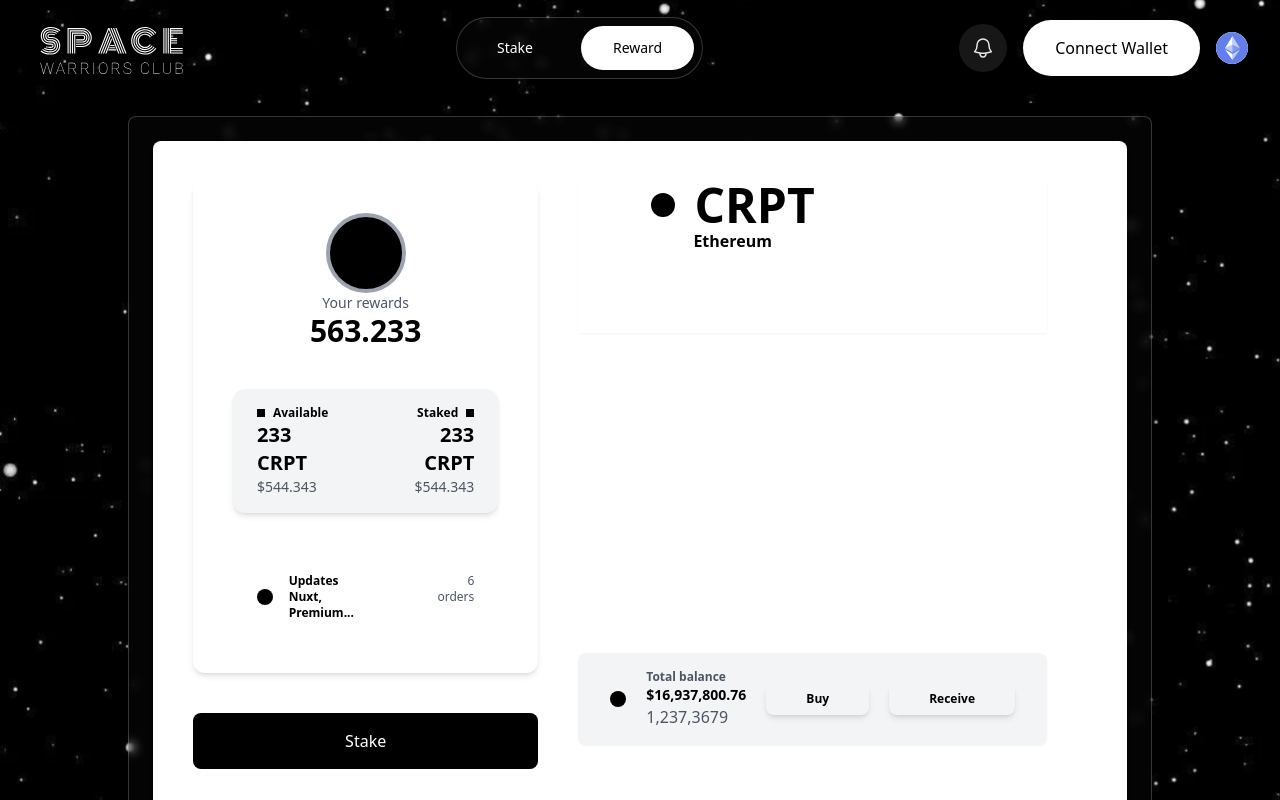
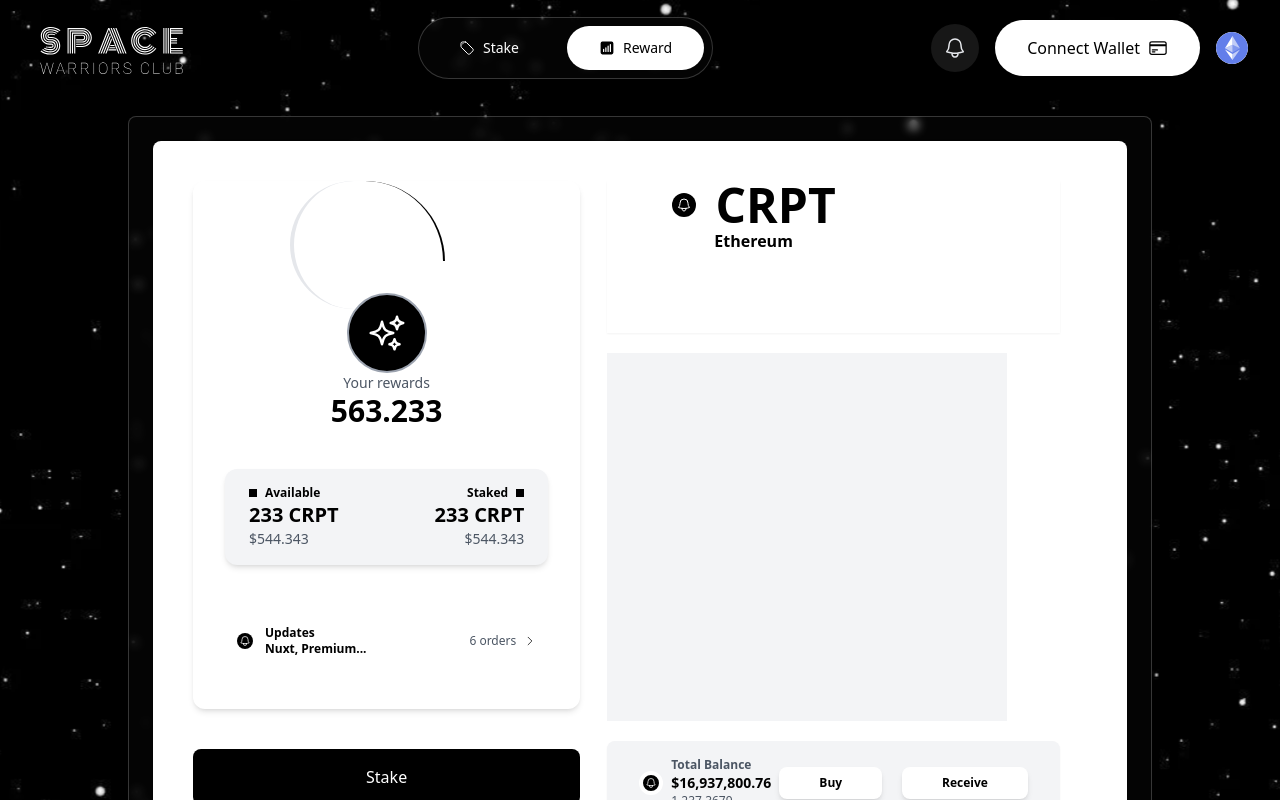
Before and after one commit to omimi-studio/Space, a Next.js app: page /reward in a window 1280 px wide. Shown: the top 800 px of the page. Built offline with nearby package versions, Linux system fonts and the light colour scheme.

Commit message:
[md] reward page update03

```diff
--- a/pages/components/header.tsx
+++ b/pages/components/header.tsx
@@ -16,12 +16,13 @@
 */
 import { Fragment } from "react";
 import { Menu, Popover, Transition } from "@headlessui/react";
-import { Bars3Icon, BellIcon, XMarkIcon } from "@heroicons/react/24/outline";
+import { Bars3Icon, BellIcon, CreditCardIcon, TagIcon, XMarkIcon } from "@heroicons/react/24/outline";
 import avatar from "../../assets/logos/ethereum-eth.svg";
 import logo from "../../assets/logos/logo.svg";
 import Link from "next/link";
 import Image from "next/image";
 import { useRouter } from "next/router";
+import { ChartBarSquareIcon } from "@heroicons/react/20/solid";
 
 const user = {
   name: "Omimi Dev",
@@ -29,8 +30,8 @@ const user = {
   imageUrl: avatar,
 };
 const navigation = [
-  { name: "Stake", href: "/" },
-  { name: "Reward", href: "/reward" },
+  { name: "Stake", href: "/", icon:<TagIcon/> },
+  { name: "Reward", href: "/reward", icon :<ChartBarSquareIcon /> },
 ];
 
 const userNavigation = [
@@ -165,12 +166,13 @@ export default function Header() {
               <Link
                 key={item.name}
                 href={item.href}
-                className={`px-8 py-3 text-sm font-medium rounded-full  ${
+                className={`px-8 py-3 text-sm font-medium rounded-full flex items-center justify-between gap-2 ${
                   location === item.href
                     ? "text-black bg-white"
                     : "text-white bg-transparent"
                 }`}
               >
+               <p className="w-4 h-4"> {item.icon} </p>
                 {item.name}
               </Link>
             ))}
@@ -186,11 +188,12 @@ export default function Header() {
             </button>
             <button
               type="button"
-              className="flex-shrink-0 ml-4 rounded-full font-medium bg-white px-8 py-4
+              className="flex flex-shrink-0 items-center gap-2 ml-4 rounded-full font-medium bg-white px-8 py-4
                  text-black hover:text-gray-500 focus:outline-none focus:ring-2 focus:ring-black focus:ring-offset-2"
             >
               <span className="sr-only">Connect Wallet</span>
               Connect Wallet
+              <p><CreditCardIcon className="w-5 h-5 " /> </p>
             </button>
 
             {/* Profile dropdown */}
--- a/pages/reward/index.tsx
+++ b/pages/reward/index.tsx
@@ -16,7 +16,7 @@
 import { Fragment, useEffect, useRef } from "react";
 import { Transition } from "@headlessui/react";
 import { CheckIcon } from "@heroicons/react/20/solid";
-import { ArrowsUpDownIcon } from "@heroicons/react/24/outline";
+import { ArrowDownRightIcon, ArrowsUpDownIcon, BellIcon, ChevronRightIcon, SparklesIcon } from "@heroicons/react/24/outline";
 import { useState } from "react";
 import { Listbox } from "@headlessui/react";
 import { ChevronDownIcon } from "@heroicons/react/20/solid";
@@ -173,47 +173,51 @@ export default function Home() {
           className="space-y-6 lg:col-span-2 lg:col-start-1"
           aria-labelledby="stake-form"
         >
-          <div className="bg-white p-2 sm:p-10 shadow sm:rounded-lg min-h-[70vh] w-full">
-            <div className="flex gap-10 w-full">
+          <div className="bg-white text-black p-2 lg:p-10 shadow sm:rounded-lg min-h-[70vh]">
+            <div className="flex flex-col sm:flex-row  justify-between ">
               <div>
-                <div className="shadow-md rounded-xl px-10 py-8 flex flex-col items-center justify-around">
-                  {/* <div className="rounded-tr-full w-32 h-32 border-r-4 border-black" />
-                  <div className="rounded-tl-full w-32 h-32 border-l-4" /> */}
-                  <div className="bg-black border-4 border-spacing-4 border-gray-400 rounded-full w-20 h-20 "></div>
+                <div className="relative shadow-md rounded-xl px-5 lg:px-8 py-8 flex flex-col items-center justify-around">
+                  <div className=" round w-[30%] h-20 border-r-2 border-black absolute top-0" />
+                  <div className="rounded-tl-full rounded-full  w-[50%] h-32 border-l-4 absolute top-0" />
+                  <div className="bg-black flex items-center justify-center border-2 mt-20 border-spacing-4 border-gray-400 rounded-full w-20 h-20 ">
+                    <SparklesIcon className="text-white w-10 h-10" />
+                  </div>
                   <h1 className="text-gray-600 text-sm">Your rewards</h1>
                   <h2 className="text-3xl font-bold">563.233</h2>
 
-                  <div className="flex justify-between bg-gray-100 mt-10  py-4 px-6 rounded-xl shadow-md gap-10">
-                    <div>
+                  <div className="flex justify-between bg-gray-100 mt-10  py-4 px-6 rounded-xl shadow-md gap-5 lg:gap-24 w-full">
+                    <div className=" text-start">
                       <div className="flex items-center gap-2">
                         <div className="h-2 w-2 bg-black " />
                         <h1 className="font-semibold text-xs">Available</h1>
                       </div>
-                      <h2 className="font-bold text-xl ">233 CRPT</h2>
+                      <span className="font-bold text-xl inline">233 CRPT</span>
                       <p className="text-gray-600 text-sm">$544.343</p>
                     </div>
 
-                    <div className="text-right">
-                      <div className="flex  items-center gap-2 justify-end">
+                    <div className=" text-end ">
+                      <div className="flex items-center gap-2 justify-end">
                         <h1 className="font-semibold text-xs">Staked</h1>
                         <div className="h-2 w-2 bg-black " />
                       </div>
-                      <h2 className="font-bold text-xl">233 CRPT</h2>
+                      <h2 className="font-bold text-xl inline">233 CRPT</h2>
                       <p className="text-gray-600 text-sm">$544.343</p>
                     </div>
+
                   </div>
 
-                  <div className="flex justify-between mt-10  py-5 px-6 gap-10">
-                    <div className="flex  items-center gap-4">
-                      <div className="h-4 w-4 bg-black rounded-full" />
+                  <div className="flex justify-between items-center mt-10 py-5 px-3 gap-5 w-full">
+                    <div className="flex  items-center gap-3">
+                      <div className="h-4 w-4 bg-black rounded-full flex items-center justify-center" ><BellIcon className="text-white w-3 h-3"/> </div>
                       <div>
                         <h1 className="font-semibold text-xs">Updates</h1>
                         <h2 className="font-bold text-xs">Nuxt, Premium...</h2>
                       </div>
                     </div>
 
-                    <div className="text-right">
-                      <p className="text-gray-600 text-xs">6 orders</p>
+                    <div className=" flex justify-between gap-2 items-center ">
+                      <p className="text-gray-600 text-xs inline">6 orders</p>
+                      <ChevronRightIcon className="w-3 h-3 text-black font-bold"/>
                     </div>
                   </div>
                 </div>
@@ -223,30 +227,35 @@ export default function Home() {
               </div>
 
               <div>
-                <div className="flex flex-col items-center shadow-sm pb-20 w-full pr-40 ">
+                <div className="flex flex-col items-center shadow-sm pb-20 w-full pr-40 mt-14 sm:mt-0">
                   <div className="flex items-center gap-5">
-                    <div className="h-6 w-6 bg-black rounded-full" />
+                    <div className="flex items-center justify-center h-6 w-6 bg-black rounded-full" >
+                      <BellIcon className="text-white h-4 w-4" />
+                    </div>
                     <h1 className="text-5xl font-bold">CRPT</h1>
                   </div>
                   <p className="font-semibold">Ethereum</p>
                 </div>
 
-                <div className="w-80 h-80" />
+               {/* emptydiv */}
+               <div className="w-80 h-60 lg:w-[25rem] lg:h-[23rem] bg-gray-100 my-5 " />
 
-                <div className="flex  items-center gap-5 bg-gray-100 rounded-lg shadow-sm py-4 px-8">
-                  <div className="h-4 w-4 bg-black rounded-full" />
+                <div className="flex justify-between items-center gap-2  bg-gray-100 rounded-lg shadow-sm py-4 px-2 lg:px-8 w-full">
+                  <div className="flex  items-center justify-center h-6 w-6 bg-black rounded-full border-4 border-white" >
+                    <BellIcon className="text-white h-3 w-3" />
+                  </div>
                   <div>
                     <h1 className="font-semibold text-xs text-gray-600">
-                      Total balance
+                      Total Balance
                     </h1>
                     <h2 className="font-bold text-sm">$16,937,800.76</h2>
-                    <p className="text-gray-600">1,237,3679</p>
+                    <p className="text-gray-600 text-xs">1,237,3679</p>
                   </div>
-                  <div className="flex justify-between gap-5">
-                    <button className="text-xs font-bold shadow-md px-10 py-2 rounded-lg">
+                  <div className="flex justify-between gap-2 lg:gap-5">
+                    <button className="text-xs font-bold shadow-md px-7 lg:px-10 py-2 rounded-lg bg-white text-black">
                       Buy
                     </button>
-                    <button className="text-xs font-bold shadow-md px-10 py-2 rounded-lg">
+                    <button className="text-xs font-bold shadow-md  px-7 lg:px-10 py-2 rounded-lg bg-white text-black">
                       Receive
                     </button>
                   </div>
--- a/styles/globals.css
+++ b/styles/globals.css
@@ -124,3 +124,6 @@ a {
   background-repeat: no-repeat;
   background-size: cover;
 }
+.round{
+  border-radius: 0 200px 0 0 ;
+}
```
